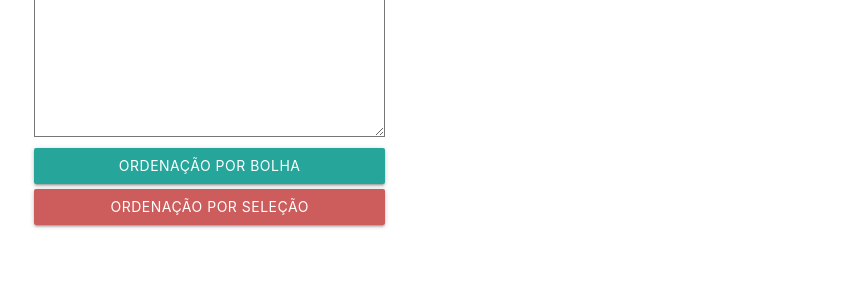
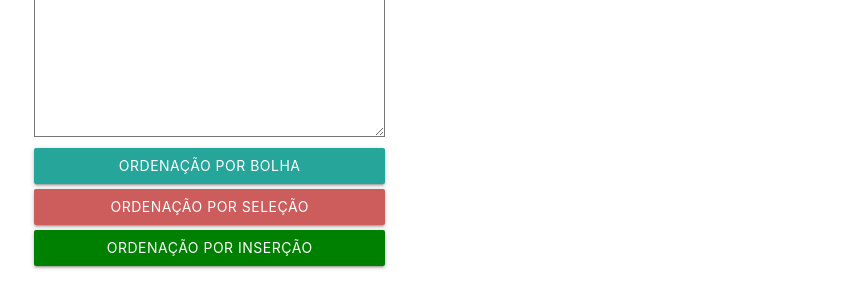
Before and after one commit to eriqueg/projeto_oredenacao, a plain HTML site: page index.html in a window 1280 px wide. Shown: the part 340-648 px from the top of the page, without its empty margins (169-1017 px from the left). Drawn offline with nearby package versions, Linux system fonts and the light colour scheme.

Commit message:
Arrumando função

```diff
--- a/index.html
+++ b/index.html
@@ -26,7 +26,7 @@
 
                     <a class="waves-effect waves-light btn button_tamanho" onclick="ordenarBolha()">Ordenação por Bolha</a>
                     <a class="waves-effect waves-light btn button1 button_tamanho" onclick="ordenarSelecao()">Ordenação por Seleção</a>
-
+                    <a class="waves-effect waves-light btn button2 button_tamanho_2" onclick="ordenarInsercao()">Ordenação por Inserção</a>
                 </div>
                 <div class="col s7">
                     <section class="container">
--- a/main.js
+++ b/main.js
@@ -3,6 +3,49 @@ function transfDec(vetor){
         vetor[x] = parseFloat(vetor[x]);
     }
     return vetor;
+}
+
+function ordenarInsercao(){
+    var vetor = [];
+    var comp = 0;
+    var troc = 0;
+    var numAnt = 0;
+    var troca = false;
+    let texto = document.getElementById("numeros").value;
+    vetor = texto.split(",");
+    transfDec(vetor)
+    console.log(vetor)
+
+    for(x = 1; x < vetor.length; x++){
+
+        if(vetor[x] < vetor[x - 1]){
+            troca = true;
+            for(y = x; troca ; y--){
+
+                if(y - 1 >= 0){
+                    if(vetor[y] < vetor[y - 1]){
+                        troca = true;
+                        comp = comp + 1;
+                        troc = troc + 1;
+                        numAnt = vetor[y - 1];
+                        vetor[y - 1] = vetor[y];
+                        vetor[y] = numAnt;
+                    }else{
+                        comp = comp + 1;
+                        troca = false;
+                    }
+                }else{
+                    troca = false;
+                }
+
+
+            }
+        }else{
+            comp = comp + 1;
+        }
+
+    }
+
 }
 
 
--- a/style.css
+++ b/style.css
@@ -32,3 +32,11 @@
     color: pink;
     font-size: 20px;
 }
+.button_tamanho_2{
+    width: 100%;
+    margin-top: 5px;
+}
+
+.button2{
+    background-color: green !important;
+}
```
